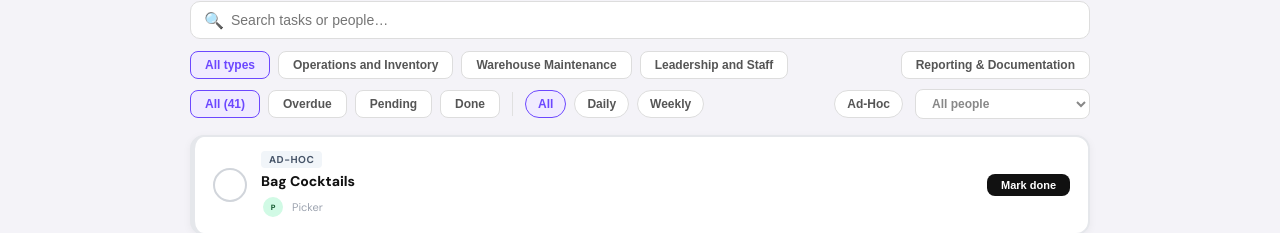
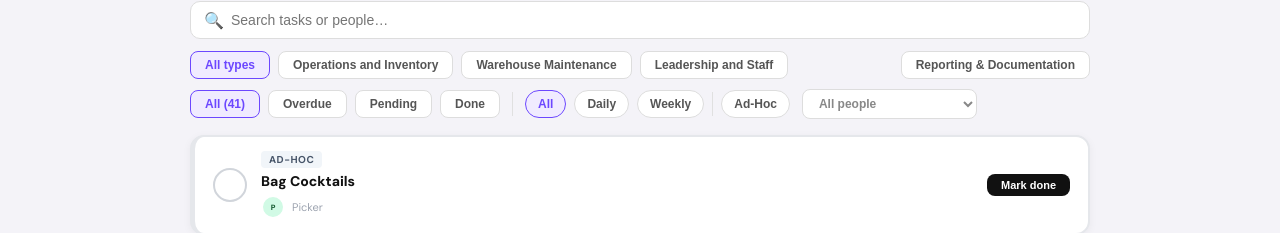
Before and after one commit to jfsimo/warehouse-tasks, a React (Create React App) app: page / in a window 1280 px wide. Shown: the part 136-369 px from the top of the page. Built offline with nearby package versions, Linux system fonts and the light colour scheme.

Commit message:
Fix Ad-Hoc position — divider separator instead of far-right push

```diff
--- a/src/App.js
+++ b/src/App.js
@@ -229,12 +229,13 @@ export default function App() {
                   {f}
                 </button>
               ))}
-              {freqs.includes("Ad-Hoc") && (
+              {freqs.includes("Ad-Hoc") && (<>
+                <div style={{ width:1, height:24, background:"#e0e0e0" }}/>
                 <button onClick={() => setFreqFilter("Ad-Hoc")}
-                  style={{ marginLeft:"auto", padding:"6px 12px", borderRadius:20, border:`1.5px solid ${freqFilter==="Ad-Hoc"?"#6c47ff":"#ddd"}`, background:freqFilter==="Ad-Hoc"?"#f0ebff":"#fff", color:freqFilter==="Ad-Hoc"?"#6c47ff":"#555", fontSize:12, fontWeight:600, cursor:"pointer" }}>
+                  style={{ padding:"6px 12px", borderRadius:20, border:`1.5px solid ${freqFilter==="Ad-Hoc"?"#6c47ff":"#ddd"}`, background:freqFilter==="Ad-Hoc"?"#f0ebff":"#fff", color:freqFilter==="Ad-Hoc"?"#6c47ff":"#555", fontSize:12, fontWeight:600, cursor:"pointer" }}>
                   Ad-Hoc
                 </button>
-              )}
+              </>)}
               <select value={personFilter} onChange={e => setPersonFilter(e.target.value)}
                 style={{ marginLeft:4, padding:"6px 12px", borderRadius:8, border:"1.5px solid #ddd", fontSize:12, fontWeight:600, color:personFilter==="All"?"#888":"#6c47ff", background:"#fff", cursor:"pointer" }}>
                 <option value="All">All people</option>
```
